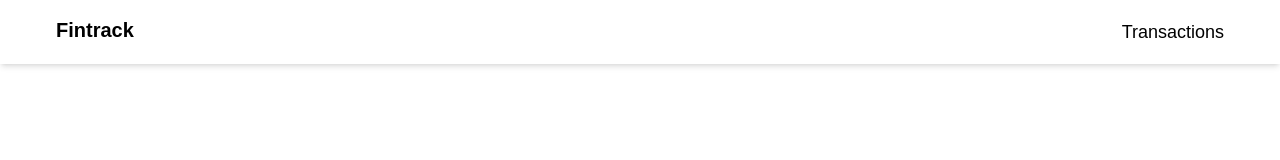
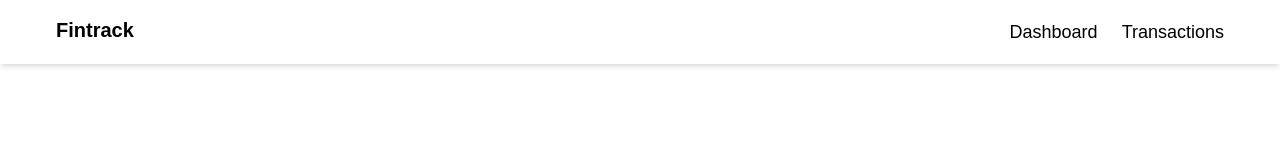
Before and after one commit to Rudransh-Singh-Athwal/Fintrack, a Next.js app in the folder frontend/: page / in a window 1280 px wide. Shown: the top 160 px of the page. Built offline with nearby package versions, Linux system fonts and the light colour scheme.

Commit message:
dashboard added in navbar

```diff
--- a/frontend/src/components/navbar/navbar.tsx
+++ b/frontend/src/components/navbar/navbar.tsx
@@ -4,8 +4,12 @@ export default function Navbar() {
     <nav className="flex justify-between p-4 bg-white shadow-md text-black h-16">
       <div className="text-xl font-semibold ml-10">Fintrack</div>
       <div className="flex space-x-6 text-lg items-center mr-10">
-        {/* <a href="/" className="hover:text-blue-600">Dashboard</a> */}
-        <a href="/transactions" className="hover:text-blue-600">Transactions</a>
+        <a href="/" className="hover:text-blue-600">
+          Dashboard
+        </a>
+        <a href="/transactions" className="hover:text-blue-600">
+          Transactions
+        </a>
         {/* <a href="/budgets" className="hover:text-blue-600">Budgets</a>
         <a href="/reports" className="hover:text-blue-600">Reports</a> */}
       </div>
```
